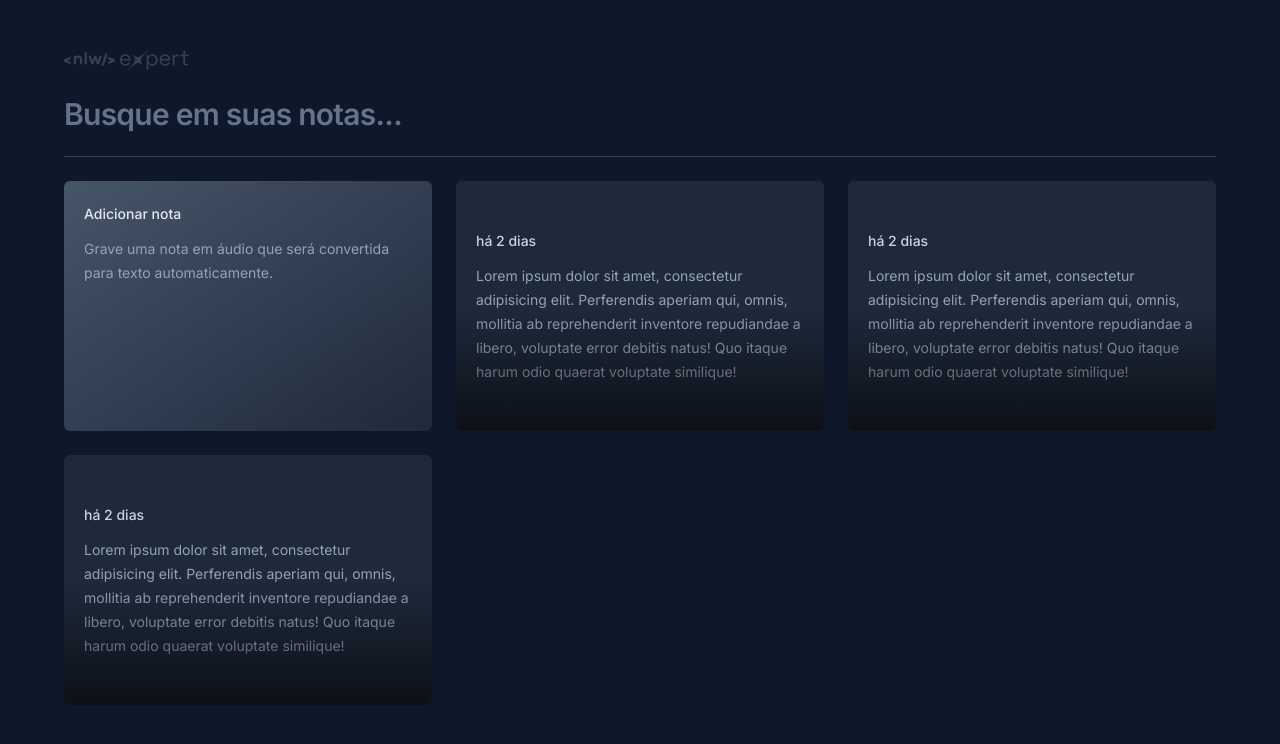
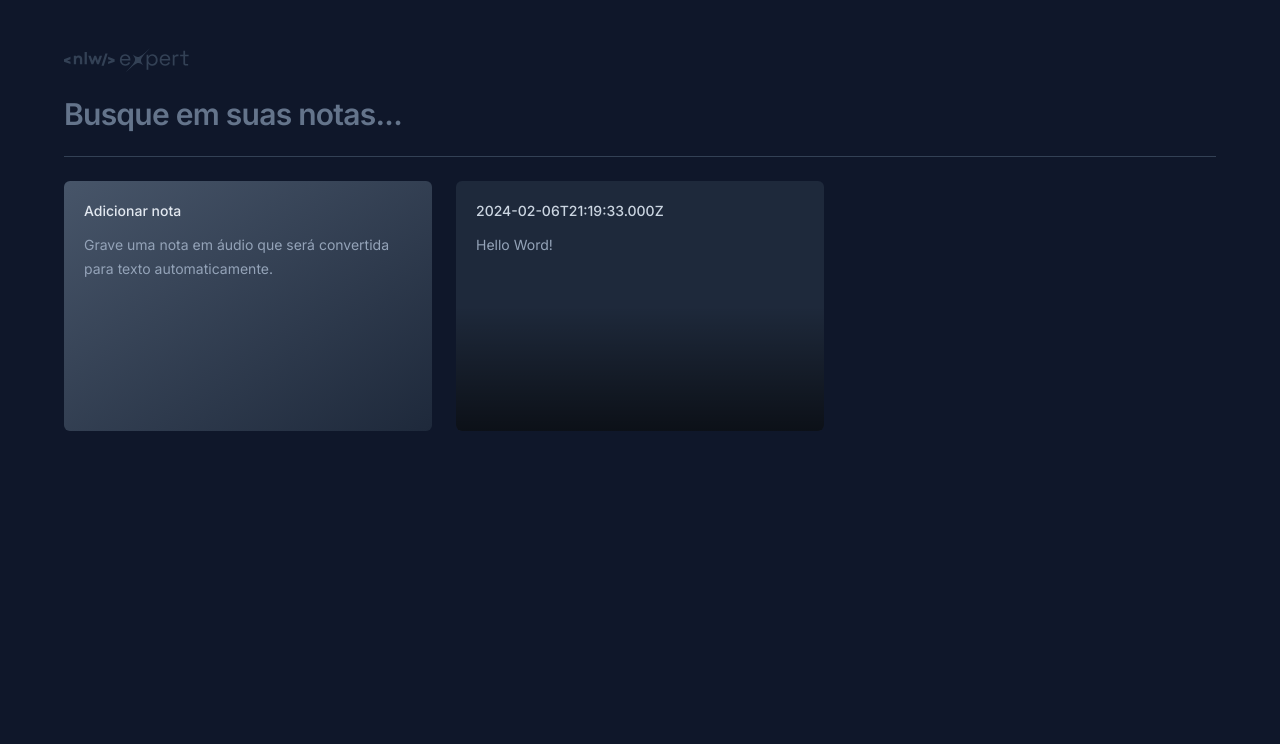
Before and after one commit to 0kira-vgl/nlwNotes, a React (Vite) app: page / in a window 1280 px wide. Shown: the top 744 px of the page. Built offline with nearby package versions, Linux system fonts and the light colour scheme.

Commit message:
add dialog

```diff
--- a/package.json
+++ b/package.json
@@ -10,6 +10,9 @@
     "preview": "vite preview"
   },
   "dependencies": {
+    "@radix-ui/react-dialog": "^1.0.5",
+    "date-fns": "^3.3.1",
+    "lucide-react": "^0.323.0",
     "react": "^18.2.0",
     "react-dom": "^18.2.0"
   },
--- a/src/App.tsx
+++ b/src/App.tsx
@@ -19,9 +19,12 @@
 
       <div className="grid grid-cols-3 gap-6 auto-rows-[250px]">
         <NewNoteCard />
-        <NoteCard />
-        <NoteCard />
-        <NoteCard />
+        <NoteCard
+          note={{
+            date: new Date(),
+            content: "Hello Word!",
+          }}
+        />
       </div>
     </div>
   );
--- a/src/components/NewNoteCard.tsx
+++ b/src/components/NewNoteCard.tsx
@@ -1,10 +1,51 @@
+import * as Dialog from "@radix-ui/react-dialog";
+import { X } from "lucide-react";
+
 export function NewNoteCard() {
   return (
-    <div className="rounded-md bg-gradient-to-br from-slate-600 to-slate-800 p-5 space-y-3">
-      <span className="text-sm font-medium text-slate-200">Adicionar nota</span>
-      <p className="text-sm leading-6 text-slate-400">
-        Grave uma nota em áudio que será convertida para texto automaticamente.
-      </p>
-    </div>
+    <Dialog.Root>
+      <Dialog.Trigger className="rounded-md flex text-left flex-col bg-gradient-to-br from-slate-600 to-slate-800 p-5 gap-3 outline-none hover:ring-2 hover:ring-slate-600 focus-visible:ring-2 focus-visible:ring-lime-400">
+        <span className="text-sm font-medium text-slate-200">
+          Adicionar nota
+        </span>
+        <p className="text-sm leading-6 text-slate-400">
+          Grave uma nota em áudio que será convertida para texto
+          automaticamente.
+        </p>
+      </Dialog.Trigger>
+
+      <Dialog.Portal>
+        <Dialog.Overlay className="inset-0 fixed bg-black/50" />
+        <Dialog.Content className="fixed overflow-hidden left-1/2 -translate-x-1/2 -translate-y-1/2 top-1/2 h-[60vh] max-w-[640px] w-full bg-slate-700 rounded-md flex flex-col outline-none">
+          <Dialog.Close className="absolute right-0 top-0 bg-slate-800 p-1.5 text-slate-400 hover:text-slate-200">
+            <X className="size-5" />
+          </Dialog.Close>
+
+          <div className="flex flex-1 flex-col gap-3 p-5">
+            <span className="text-sm font-medium text-slate-300">
+              Adicionar nota
+            </span>
+            <p className="text-sm leading-6 text-slate-400">
+              Comece{" "}
+              <button className="font-medium text-lime-400 hover:underline">
+                gravando uma nota
+              </button>{" "}
+              em áudio ou se preferir{" "}
+              <button className="font-medium text-lime-400 hover:underline">
+                utilize apenas texto
+              </button>
+              .
+            </p>
+          </div>
+
+          <button
+            type="button"
+            className="w-full bg-lime-400 py-4 text-center text-sm text-lime-950 font-medium outline-none hover:bg-lime-500"
+          >
+            Salvar nota
+          </button>
+        </Dialog.Content>
+      </Dialog.Portal>
+    </Dialog.Root>
   );
 }
--- a/src/components/NoteCard.tsx
+++ b/src/components/NoteCard.tsx
@@ -1,15 +1,56 @@
-export function NoteCard() {
+import * as Dialog from "@radix-ui/react-dialog";
+import { formatDistanceToNow } from "date-fns";
+import { ptBR } from "date-fns/locale";
+import { X } from "lucide-react";
+
+interface NoteCardPros {
+  note: {
+    date: Date;
+    content: string;
+  };
+}
+
+export function NoteCard({ note }: NoteCardPros) {
   return (
-    <button className="rounded-md text-left bg-slate-800 p-5 space-y-3 overflow-hidden relative hover:ring-2 hover:ring-slate-600 outline-none focus-visible:ring-2 focus-visible:ring-lime-400">
-      <span className="text-sm font-medium text-slate-300">há 2 dias</span>
-      <p className="text-sm leading-6 text-slate-400">
-        Lorem ipsum dolor sit amet, consectetur adipisicing elit. Perferendis
-        aperiam qui, omnis, mollitia ab reprehenderit inventore repudiandae a
-        libero, voluptate error debitis natus! Quo itaque harum odio quaerat
-        voluptate similique!
-      </p>
+    <Dialog.Root>
+      <Dialog.Trigger className="rounded-md text-left flex flex-col bg-slate-800 p-5 gap-3 overflow-hidden relative hover:ring-2 hover:ring-slate-600 outline-none focus-visible:ring-2 focus-visible:ring-lime-400">
+        <span className="text-sm font-medium text-slate-300">
+          {note.date.toISOString()}
+        </span>
+        <p className="text-sm leading-6 text-slate-400">{note.content}</p>
 
-      <div className="absolute bottom-0 left-0 right-0 h-1/2 bg-gradient-to-t from-black/60 to-black/0 pointer-events-none" />
-    </button>
+        <div className="absolute bottom-0 left-0 right-0 h-1/2 bg-gradient-to-t from-black/60 to-black/0 pointer-events-none" />
+      </Dialog.Trigger>
+
+      <Dialog.Portal>
+        <Dialog.Overlay className="inset-0 fixed bg-black/50" />
+        <Dialog.Content className="fixed overflow-hidden left-1/2 -translate-x-1/2 -translate-y-1/2 top-1/2 h-[60vh] max-w-[640px] w-full bg-slate-700 rounded-md flex flex-col outline-none">
+          <Dialog.Close className="absolute right-0 top-0 bg-slate-800 p-1.5 text-slate-400 hover:text-slate-200 outline-none">
+            <X className="size-5" />
+          </Dialog.Close>
+
+          <div className="flex flex-1 flex-col gap-3 p-5">
+            <span className="text-sm font-medium text-slate-300">
+              {formatDistanceToNow(note.date, {
+                locale: ptBR,
+                addSuffix: true,
+              })}
+            </span>
+            <p className="text-sm leading-6 text-slate-400">{note.content}</p>
+          </div>
+
+          <button
+            type="button"
+            className="w-full bg-slate-800 py-4 text-center text-sm text-slate-300 font-medium outline-none group"
+          >
+            Deseja{" "}
+            <span className="text-red-400 group-hover:underline">
+              apagar essa nota
+            </span>
+            ?
+          </button>
+        </Dialog.Content>
+      </Dialog.Portal>
+    </Dialog.Root>
   );
 }
```
Also changed, not shown: 1 other file (tests, documents, lock files or other folders).
